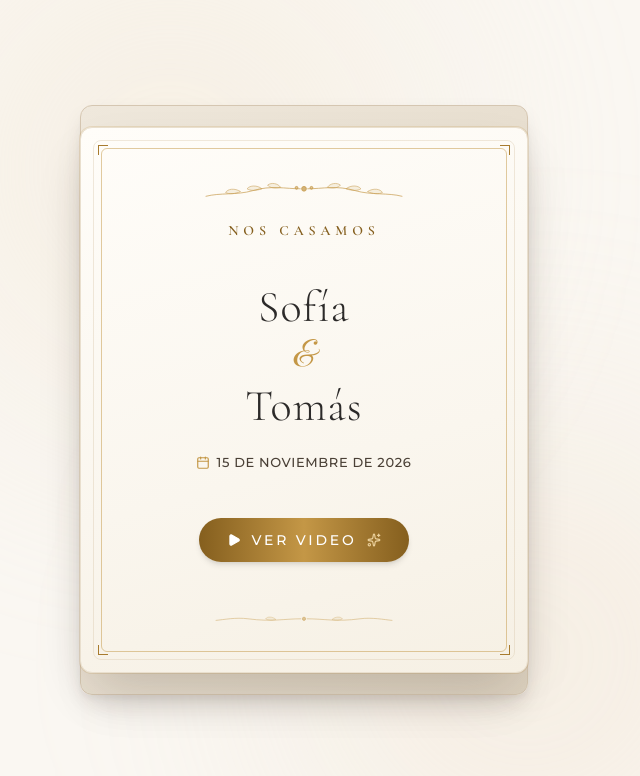
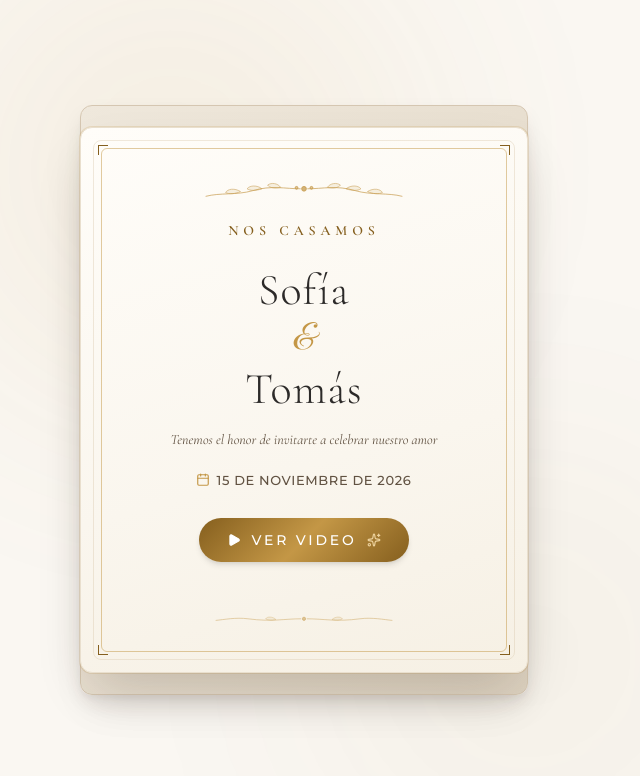
Before and after one commit to Leanramon98/syl, a React (Vite) app: page / in a window 1280 px wide. Shown: the top 776 px of the page, without its empty margins (336-976 px from the left). Built offline with nearby package versions, Linux system fonts and the light colour scheme.

Commit message:
feat: centralize all invitation texts, theme colors, and typography in invitation.ts

```diff
--- a/src/App.tsx
+++ b/src/App.tsx
@@ -7,12 +7,39 @@ export function App() {
   const [animationStage, setAnimationStage] = useState<AnimationStage>('closed');
   const [isVideoModalOpen, setIsVideoModalOpen] = useState<boolean>(false);
 
+  const { theme } = invitationConfig;
+
+  // Injected CSS custom properties from invitationConfig.theme
+  const rootStyle = {
+    '--theme-accent': theme.primaryAccent,
+    '--theme-accent-hover': theme.primaryAccentHover,
+    '--theme-bg': theme.paperBackground,
+    '--theme-card': theme.cardBackground,
+    '--theme-text': theme.textPrimary,
+    '--theme-text-muted': theme.textSecondary,
+    '--theme-font-serif': theme.fontSerif,
+    '--theme-font-sans': theme.fontSans,
+    '--theme-font-script': theme.fontScript,
+    backgroundColor: theme.paperBackground,
+    color: theme.textPrimary,
+    fontFamily: theme.fontSans,
+  } as React.CSSProperties;
+
   return (
-    <div className="relative min-h-[100dvh] w-full flex items-center justify-center p-3 sm:p-6 paper-texture overflow-x-hidden selection:bg-[#E8DCC4]">
-      {/* Ambient background glows */}
+    <div
+      style={rootStyle}
+      className="relative min-h-[100dvh] w-full flex items-center justify-center p-3 sm:p-6 paper-texture overflow-x-hidden selection:bg-[var(--theme-accent)] selection:text-white"
+    >
+      {/* Ambient background glows using primary theme accents */}
       <div className="fixed inset-0 pointer-events-none overflow-hidden">
-        <div className="absolute top-[-10%] left-[20%] w-[500px] h-[500px] rounded-full bg-[#F3E7D3]/40 blur-[120px]" />
-        <div className="absolute bottom-[-10%] right-[15%] w-[450px] h-[450px] rounded-full bg-[#EBD8BC]/30 blur-[130px]" />
+        <div
+          className="absolute top-[-10%] left-[20%] w-[500px] h-[500px] rounded-full blur-[120px] opacity-40"
+          style={{ backgroundColor: `${theme.primaryAccent}33` }}
+        />
+        <div
+          className="absolute bottom-[-10%] right-[15%] w-[450px] h-[450px] rounded-full blur-[130px] opacity-30"
+          style={{ backgroundColor: `${theme.primaryAccentHover}26` }}
+        />
       </div>
 
       {/* Main Center Stage: Gatefold Envelope */}
--- a/src/components/Envelope/GatefoldEnvelope.tsx
+++ b/src/components/Envelope/GatefoldEnvelope.tsx
@@ -22,6 +22,8 @@ export const GatefoldEnvelope: React.FC<GatefoldEnvelopeProps> = ({
   const [internalStage, setInternalStage] = useState<AnimationStage>('closed');
   const stage = externalStage !== undefined ? externalStage : internalStage;
 
+  const { couple, theme, options } = invitationConfig;
+
   const updateStage = (newStage: AnimationStage) => {
     setInternalStage(newStage);
     onStageChange?.(newStage);
@@ -33,20 +35,20 @@ export const GatefoldEnvelope: React.FC<GatefoldEnvelopeProps> = ({
   };
 
   // Progression of the animation sequence:
-  // Total intro timeline: ~5.2s
-  // 1. closed: 1.0s contemplation beat (auto-starts or click immediately)
+  // 1. closed: contemplation beat before auto-starting (if autoPlayIntro is true)
   // 2. untying: 1.4s ribbon & wax dissolution
-  // 3. opening: 1.0s doors swinging open (1.6s total swing)
+  // 3. opening: 1.0s doors swinging open
   // 4. revealing: 1.8s card smoothly rises forward & contents bloom
   // 5. opened: final stable interactive state
   useEffect(() => {
     let timer: NodeJS.Timeout;
 
     if (stage === 'closed') {
-      // Deliberate contemplation beat before auto-starting intro (~800ms)
-      timer = setTimeout(() => {
-        updateStage('untying');
-      }, 800);
+      if (options.autoPlayIntro) {
+        timer = setTimeout(() => {
+          updateStage('untying');
+        }, options.introDelayMs);
+      }
     } else if (stage === 'untying') {
       // Ribbon unties and wax gently dissolves over 1.4s
       timer = setTimeout(() => {
@@ -65,7 +67,7 @@ export const GatefoldEnvelope: React.FC<GatefoldEnvelopeProps> = ({
     }
 
     return () => clearTimeout(timer);
-  }, [stage]);
+  }, [stage, options.autoPlayIntro, options.introDelayMs]);
 
   const handleReplay = () => {
     updateStage('closed');
@@ -89,8 +91,14 @@ export const GatefoldEnvelope: React.FC<GatefoldEnvelopeProps> = ({
         <div className="absolute inset-0 rounded-xl bg-gradient-to-br from-[#EFE8DC] via-[#E8DFD0] to-[#DDD2C0] shadow-luxury border border-[#D5C6B1] overflow-hidden">
           {/* Subtle watermark monogram inside back tray */}
           <div className="absolute inset-0 opacity-15 flex items-center justify-center pointer-events-none">
-            <span className="font-serif text-8xl sm:text-9xl text-[#B88E48] select-none font-extralight tracking-widest">
-              {invitationConfig.couple.initials}
+            <span
+              className="text-8xl sm:text-9xl select-none font-extralight tracking-widest"
+              style={{
+                fontFamily: theme.fontSerif,
+                color: theme.primaryAccent,
+              }}
+            >
+              {couple.initials}
             </span>
           </div>
         </div>
@@ -105,7 +113,7 @@ export const GatefoldEnvelope: React.FC<GatefoldEnvelopeProps> = ({
           <InvitationCard
             isRevealed={isCardRevealed}
             onOpenVideo={onOpenVideo}
-            onReplay={stage === 'opened' ? handleReplay : undefined}
+            onReplay={stage === 'opened' && options.showReplayButton ? handleReplay : undefined}
           />
         </div>
 
@@ -136,7 +144,7 @@ export const GatefoldEnvelope: React.FC<GatefoldEnvelopeProps> = ({
               onClick={handleStartOpening}
               className="absolute z-40 cursor-pointer pointer-events-auto flex flex-col items-center"
             >
-              <WaxSeal initials={invitationConfig.couple.initials} />
+              <WaxSeal initials={couple.initials} />
             </motion.div>
           )}
         </AnimatePresence>
--- a/src/components/InvitationCard/FloralOrnaments.tsx
+++ b/src/components/InvitationCard/FloralOrnaments.tsx
@@ -2,11 +2,13 @@ import React from 'react';
 
 interface FloralOrnamentProps {
   className?: string;
+  style?: React.CSSProperties;
   variant?: 'top' | 'bottom' | 'divider' | 'corner';
 }
 
 export const FloralOrnaments: React.FC<FloralOrnamentProps> = ({
   className = '',
+  style,
   variant = 'top',
 }) => {
   if (variant === 'top') {
@@ -16,6 +18,7 @@ export const FloralOrnaments: React.FC<FloralOrnamentProps> = ({
         fill="none"
         xmlns="http://www.w3.org/2000/svg"
         className={`w-48 sm:w-56 h-auto stroke-current ${className}`}
+        style={style}
         aria-hidden="true"
       >
         {/* Central delicate bud and leaves */}
@@ -83,6 +86,7 @@ export const FloralOrnaments: React.FC<FloralOrnamentProps> = ({
         fill="none"
         xmlns="http://www.w3.org/2000/svg"
         className={`w-40 sm:w-48 h-auto stroke-current ${className}`}
+        style={style}
         aria-hidden="true"
       >
         <circle cx="120" cy="16" r="2" fill="currentColor" fillOpacity="0.75" />
@@ -115,7 +119,7 @@ export const FloralOrnaments: React.FC<FloralOrnamentProps> = ({
 
   // Elegant subtle line divider
   return (
-    <div className={`flex items-center justify-center gap-3 ${className}`}>
+    <div className={`flex items-center justify-center gap-3 ${className}`} style={style}>
       <span className="h-[0.5px] w-12 sm:w-20 bg-gradient-to-r from-transparent via-[#C49746]/60 to-[#C49746]" />
       <span className="w-1.5 h-1.5 rotate-45 border border-[#C49746] bg-[#C49746]/30" />
       <span className="h-[0.5px] w-12 sm:w-20 bg-gradient-to-l from-transparent via-[#C49746]/60 to-[#C49746]" />
--- a/src/components/InvitationCard/InvitationCard.tsx
+++ b/src/components/InvitationCard/InvitationCard.tsx
@@ -15,7 +15,7 @@ export const InvitationCard: React.FC<InvitationCardProps> = ({
   onReplay,
   isRevealed = true,
 }) => {
-  const { couple, title, date, buttonText, replayText } = invitationConfig;
+  const { couple, mainPhrase, date, secondaryText, buttonText, theme, options } = invitationConfig;
 
   return (
     <motion.article
@@ -33,36 +33,65 @@ export const InvitationCard: React.FC<InvitationCardProps> = ({
         duration: 1.6,
         ease: [0.16, 1, 0.3, 1], // Velvety smooth emergence forward
       }}
+      style={{
+        backgroundColor: theme.cardBackground,
+        fontFamily: theme.fontSans,
+      }}
       className="relative w-full max-w-[420px] sm:max-w-[460px] mx-auto rounded-xl p-6 sm:p-8 card-texture border border-[#E9DFCE] text-center select-none overflow-hidden"
     >
       {/* Outer decorative margin border */}
       <div className="absolute inset-2 sm:inset-3 rounded-lg border border-[#D9C8AC]/40 pointer-events-none" />
 
       {/* Inner fine gold border with corner notches */}
-      <div className="absolute inset-3.5 sm:inset-5 rounded-md border border-[#C49746]/50 pointer-events-none">
+      <div
+        className="absolute inset-3.5 sm:inset-5 rounded-md border pointer-events-none"
+        style={{ borderColor: `${theme.primaryAccent}80` }}
+      >
         {/* Subtle corner flourish accents */}
-        <span className="absolute -top-1 -left-1 w-2.5 h-2.5 border-t border-l border-[#A87B2E]" />
-        <span className="absolute -top-1 -right-1 w-2.5 h-2.5 border-t border-r border-[#A87B2E]" />
-        <span className="absolute -bottom-1 -left-1 w-2.5 h-2.5 border-b border-l border-[#A87B2E]" />
-        <span className="absolute -bottom-1 -right-1 w-2.5 h-2.5 border-b border-r border-[#A87B2E]" />
+        <span
+          className="absolute -top-1 -left-1 w-2.5 h-2.5 border-t border-l"
+          style={{ borderColor: theme.primaryAccentHover }}
+        />
+        <span
+          className="absolute -top-1 -right-1 w-2.5 h-2.5 border-t border-r"
+          style={{ borderColor: theme.primaryAccentHover }}
+        />
+        <span
+          className="absolute -bottom-1 -left-1 w-2.5 h-2.5 border-b border-l"
+          style={{ borderColor: theme.primaryAccentHover }}
+        />
+        <span
+          className="absolute -bottom-1 -right-1 w-2.5 h-2.5 border-b border-r"
+          style={{ borderColor: theme.primaryAccentHover }}
+        />
       </div>
 
       <div className="relative z-10 flex flex-col items-center justify-between min-h-[440px] sm:min-h-[480px] py-2">
-        {/* Top delicate botanical ornament & Headline */}
+        {/* Top delicate botanical ornament & Main Headline */}
         <motion.header
           initial={{ opacity: 0, y: -6 }}
           animate={isRevealed ? { opacity: 1, y: 0 } : { opacity: 0, y: -6 }}
           transition={{ duration: 0.9, delay: 0.25, ease: [0.16, 1, 0.3, 1] }}
           className="flex flex-col items-center w-full pt-1"
         >
-          <FloralOrnaments variant="top" className="text-[#C49746] mb-3 opacity-90" />
+          <FloralOrnaments
+            variant="top"
+            className="mb-3 opacity-90"
+            style={{ color: theme.primaryAccent }}
+          />
 
-          <h2 className="font-serif text-xs sm:text-sm tracking-[0.35em] uppercase text-[#855F1E] font-semibold">
-            {title}
+          <h2
+            className="text-xs sm:text-sm tracking-[0.35em] uppercase font-semibold"
+            style={{
+              fontFamily: theme.fontSerif,
+              color: theme.primaryAccentHover,
+            }}
+          >
+            {mainPhrase}
           </h2>
         </motion.header>
 
-        {/* Center: Couple Names & Date */}
+        {/* Center: Couple Names, Secondary Phrase & Date */}
         <div className="my-auto py-3 flex flex-col items-center w-full">
           <motion.div
             initial={{ opacity: 0, y: 8 }}
@@ -70,30 +99,70 @@ export const InvitationCard: React.FC<InvitationCardProps> = ({
             transition={{ duration: 1.0, delay: 0.45, ease: [0.16, 1, 0.3, 1] }}
             className="flex flex-col items-center"
           >
-            <h1 className="font-serif text-3xl sm:text-4xl md:text-[2.75rem] font-light tracking-wide text-[#2C2A29] leading-tight">
+            <h1
+              className="text-3xl sm:text-4xl md:text-[2.75rem] font-light tracking-wide leading-tight"
+              style={{
+                fontFamily: theme.fontSerif,
+                color: theme.textPrimary,
+              }}
+            >
               {couple.person1}
             </h1>
 
             <div className="my-0.5 flex items-center justify-center">
-              <span className="font-script text-3xl sm:text-4xl text-[#C49746] font-normal px-2 transform -rotate-3">
-                &
+              <span
+                className="text-3xl sm:text-4xl font-normal px-2 transform -rotate-3 select-none"
+                style={{
+                  fontFamily: theme.fontScript,
+                  color: theme.primaryAccent,
+                }}
+              >
+                {couple.ampersand || '&'}
               </span>
             </div>
 
-            <h1 className="font-serif text-3xl sm:text-4xl md:text-[2.75rem] font-light tracking-wide text-[#2C2A29] leading-tight">
+            <h1
+              className="text-3xl sm:text-4xl md:text-[2.75rem] font-light tracking-wide leading-tight"
+              style={{
+                fontFamily: theme.fontSerif,
+                color: theme.textPrimary,
+              }}
+            >
               {couple.person2}
             </h1>
           </motion.div>
+
+          {/* Secondary invitation phrase if provided */}
+          {secondaryText && secondaryText.trim() !== '' && (
+            <motion.p
+              initial={{ opacity: 0, y: 6 }}
+              animate={isRevealed ? { opacity: 1, y: 0 } : { opacity: 0, y: 6 }}
+              transition={{ duration: 0.9, delay: 0.55, ease: [0.16, 1, 0.3, 1] }}
+              className="mt-3 px-4 text-xs sm:text-sm font-light italic max-w-[280px] sm:max-w-[320px] leading-relaxed text-center"
+              style={{
+                fontFamily: theme.fontSerif,
+                color: theme.textSecondary,
+              }}
+            >
+              {secondaryText}
+            </motion.p>
+          )}
 
           {/* Date Information */}
           <motion.div
             initial={{ opacity: 0, y: 6 }}
             animate={isRevealed ? { opacity: 1, y: 0 } : { opacity: 0, y: 6 }}
             transition={{ duration: 1.0, delay: 0.65, ease: [0.16, 1, 0.3, 1] }}
-            className="mt-5 flex items-center gap-2 text-xs sm:text-sm text-[#4A4036]"
+            className="mt-5 flex items-center gap-2 text-xs sm:text-sm"
           >
-            <div className="flex items-center gap-1.5 font-sans font-medium text-[#4A4036] tracking-wider uppercase text-xs sm:text-[13px]">
-              <Calendar className="w-3.5 h-3.5 text-[#C49746]" />
+            <div
+              className="flex items-center gap-1.5 font-medium tracking-wider uppercase text-xs sm:text-[13px]"
+              style={{
+                fontFamily: theme.fontSans,
+                color: theme.textSecondary,
+              }}
+            >
+              <Calendar className="w-3.5 h-3.5" style={{ color: theme.primaryAccent }} />
               <span>{date}</span>
             </div>
           </motion.div>
@@ -113,7 +182,11 @@ export const InvitationCard: React.FC<InvitationCardProps> = ({
               onClick={onOpenVideo}
               whileHover={{ scale: 1.03 }}
               whileTap={{ scale: 0.97 }}
-              className="group relative inline-flex items-center justify-center gap-2.5 px-7 py-3 rounded-full bg-gradient-to-r from-[#855F1E] via-[#C49746] to-[#855F1E] text-white font-sans text-xs sm:text-sm uppercase tracking-[0.2em] font-medium shadow-md hover:shadow-lg transition-all duration-300 focus:outline-none focus:ring-2 focus:ring-[#C49746] focus:ring-offset-2 focus:ring-offset-[#FAF6EE] cursor-pointer overflow-hidden"
+              className="group relative inline-flex items-center justify-center gap-2.5 px-7 py-3 rounded-full text-white text-xs sm:text-sm uppercase tracking-[0.2em] font-medium shadow-md hover:shadow-lg transition-all duration-300 focus:outline-none cursor-pointer overflow-hidden"
+              style={{
+                background: `linear-gradient(135deg, ${theme.primaryAccentHover} 0%, ${theme.primaryAccent} 50%, ${theme.primaryAccentHover} 100%)`,
+                fontFamily: theme.fontSans,
+              }}
               aria-label={`${buttonText}: ${invitationConfig.video.title}`}
             >
               {/* Soft gold sheen animation sweeping across button at the end of the intro */}
@@ -143,18 +216,22 @@ export const InvitationCard: React.FC<InvitationCardProps> = ({
           </motion.div>
 
           {/* Secondary / Discreet Replay Action */}
-          {onReplay && (
+          {options.showReplayButton && onReplay && (
             <motion.button
               type="button"
               initial={{ opacity: 0 }}
               animate={isRevealed ? { opacity: 1 } : { opacity: 0 }}
               transition={{ delay: 1.1, duration: 0.8 }}
               onClick={onReplay}
-              className="inline-flex items-center gap-1.5 text-[11px] sm:text-xs text-[#9B8874] hover:text-[#574433] transition-colors duration-200 tracking-wider font-sans uppercase font-medium focus:outline-none focus:underline cursor-pointer"
-              title={replayText}
+              className="inline-flex items-center gap-1.5 text-[11px] sm:text-xs transition-colors duration-200 tracking-wider uppercase font-medium focus:outline-none focus:underline cursor-pointer"
+              style={{
+                color: theme.textSecondary,
+                fontFamily: theme.fontSans,
+              }}
+              title={options.replayButtonText}
             >
               <RotateCcw className="w-3 h-3" />
-              <span>{replayText}</span>
+              <span>{options.replayButtonText}</span>
             </motion.button>
           )}
 
@@ -163,7 +240,11 @@ export const InvitationCard: React.FC<InvitationCardProps> = ({
             animate={isRevealed ? { opacity: 0.7 } : { opacity: 0 }}
             transition={{ delay: 1.0, duration: 0.8 }}
           >
-            <FloralOrnaments variant="bottom" className="text-[#C49746] mt-1" />
+            <FloralOrnaments
+              variant="bottom"
+              className="mt-1"
+              style={{ color: theme.primaryAccent }}
+            />
           </motion.div>
         </footer>
       </div>
--- a/src/config/invitation.ts
+++ b/src/config/invitation.ts
@@ -1,99 +1,128 @@
 /**
- * Wedding Invitation Configuration
+ * Wedding Digital Invitation Configuration
  *
- * Customize all text, dates, names, locations, and video settings here.
+ * Single centralized configuration object for editing all texts,
+ * couple names, dates, colors, fonts, video source, and playback options.
  */
+
+export interface CoupleConfig {
+  /** Name of the first partner */
+  person1: string;
+  /** Name of the second partner */
+  person2: string;
+  /** Connector between names (e.g. '&', 'y', '+') */
+  ampersand?: string;
+  /** Monogram initials for the wax seal and interior watermark (e.g. 'S & T') */
+  initials: string;
+}
 
 export interface VideoConfig {
   /**
    * Type of video embed or custom stream
+   * - 'auto': Automatically detect based on URL
    * - 'youtube': YouTube video (watch URL, share URL, or embed URL)
    * - 'vimeo': Vimeo video URL (watch URL or player embed URL)
-   * - 'local' | 'custom': Direct MP4/WebM file (e.g. '/video.mp4')
-   * - 'auto': Automatically detect based on URL
+   * - 'local': Direct MP4/WebM file (e.g. '/video.mp4' in public folder)
    */
-  type?: 'youtube' | 'vimeo' | 'custom' | 'local' | 'auto';
-  /**
-   * The embed, share, or video stream URL / local file path.
-   * Examples:
-   * - YouTube: "https://www.youtube.com/watch?v=LXb3EKWsInQ" or "https://youtu.be/LXb3EKWsInQ"
-   * - Vimeo: "https://vimeo.com/123456789"
-   * - Local file: "/video.mp4" (placed in the public/ folder)
-   */
+  type: 'auto' | 'youtube' | 'vimeo' | 'local';
+  /** Video URL or local file path */
   url: string;
   /** Accessible title for screen readers and modal header */
-  title?: string;
-  /** Optional poster image URL for HTML5 video player */
+  title: string;
+  /** Optional poster image URL for local video playback */
   poster?: string;
 }
 
-export interface CoupleConfig {
-  person1: string;
-  person2: string;
-  initials: string;
-  subtitle?: string;
+export interface ThemeConfig {
+  /** Main metallic or brand accent (gold) */
+  primaryAccent: string;
+  /** Darker accent for hover states, active borders and headlines */
+  primaryAccentHover: string;
+  /** Outer viewport & page background color */
+  paperBackground: string;
+  /** Inner invitation card background */
+  cardBackground: string;
+  /** Main heading and text color */
+  textPrimary: string;
+  /** Subtitle, date, and secondary text color */
+  textSecondary: string;
+  /** Serif font family for titles and elegant headings */
+  fontSerif: string;
+  /** Sans-serif font family for dates, labels, and buttons */
+  fontSans: string;
+  /** Script / calligraphy font family for ornamental ampersand */
+  fontScript: string;
+}
+
+export interface OptionsConfig {
+  /** Whether the envelope untying & opening animation starts automatically */
+  autoPlayIntro: boolean;
+  /** Delay in milliseconds before starting the auto-play intro */
+  introDelayMs: number;
+  /** Show discrete replay button on the revealed card */
+  showReplayButton: boolean;
+  /** Label for the replay button */
+  replayButtonText: string;
 }
 
 export interface InvitationConfig {
   couple: CoupleConfig;
-  title: string;
-  headline?: string;
+  mainPhrase: string;
   date: string;
-  time?: string;
-  location: string;
-  address?: string;
-  reception?: string;
+  secondaryText?: string;
+  buttonText: string;
   video: VideoConfig;
-  buttonText: string;
-  replayText: string;
-  envelopePrompt: string;
+  theme: ThemeConfig;
+  options: OptionsConfig;
 }
 
 export const invitationConfig: InvitationConfig = {
+  // Couple Information
   couple: {
     person1: "Sofía",
     person2: "Tomás",
+    ampersand: "&",
     initials: "S & T",
-    subtitle: "Junto a sus familias",
   },
-  title: "Nos casamos",
-  headline: "Tenemos el honor de invitarte a celebrar nuestro casamiento",
+
+  // Main Invitation Phrasing
+  mainPhrase: "Nos casamos",
+
+  // Celebration Date
   date: "15 de noviembre de 2026",
-  time: "17:30 hs",
-  location: "Estancia La Candelaria",
-  address: "Ruta 205 Km 114.5, Lobos, Prov. de Buenos Aires",
-  reception: "Ceremonia & Fiesta al atardecer",
-  // =========================================================================
-  // VIDEO CONFIGURATION
-  // =========================================================================
-  // The video modal supports YouTube, Vimeo, and local video files (.mp4/.webm).
-  // URLs are automatically normalized and optimized for mobile playback.
-  //
-  // HOW TO SWITCH VIDEO SOURCES:
-  //
-  // 1. YouTube (Recommended):
-  //    type: "youtube", // or "auto"
-  //    url: "https://www.youtube.com/watch?v=LXb3EKWsInQ", // or "https://youtu.be/..."
-  //    title: "Sofía & Tomás — Nuestra Historia de Amor",
-  //
-  // 2. Vimeo:
-  //    type: "vimeo", // or "auto"
-  //    url: "https://vimeo.com/123456789", // or "https://player.vimeo.com/video/..."
-  //    title: "Sofía & Tomás — Nuestra Historia de Amor",
-  //
-  // 3. Local Video File:
-  //    Place your video inside the `public/` directory (e.g., `public/video.mp4`)
-  //    type: "local", // or "custom", or "auto"
-  //    url: "/video.mp4",
-  //    poster: "/video-poster.jpg", // Optional cover image before playing
-  //    title: "Sofía & Tomás — Nuestra Historia de Amor",
-  // =========================================================================
+
+  // Secondary Invitation Text (leave as empty string or undefined to omit)
+  secondaryText: "Tenemos el honor de invitarte a celebrar nuestro amor",
+
+  // Primary Action Button Label
+  buttonText: "Ver video",
+
+  // Video Source Configuration
+  // Supports YouTube, Vimeo, and local video files in the public folder.
   video: {
     type: "youtube",
     url: "https://www.youtube.com/watch?v=LXb3EKWsInQ",
     title: "Sofía & Tomás — Nuestra Historia de Amor",
   },
-  buttonText: "Ver video",
-  replayText: "Repetir animación",
-  envelopePrompt: "Tocar para abrir",
+
+  // Color Palette and Typography Styles
+  theme: {
+    primaryAccent: "#C49746",
+    primaryAccentHover: "#855F1E",
+    paperBackground: "#FAF7F2",
+    cardBackground: "#FFFDF9",
+    textPrimary: "#2C2A29",
+    textSecondary: "#615242",
+    fontSerif: "'Cormorant Garamond', Georgia, serif",
+    fontSans: "'Montserrat', sans-serif",
+    fontScript: "'Great Vibes', cursive",
+  },
+
+  // Interactive Playback Options
+  options: {
+    autoPlayIntro: true,
+    introDelayMs: 800,
+    showReplayButton: true,
+    replayButtonText: "Volver a ver apertura",
+  },
 };
--- a/src/index.css
+++ b/src/index.css
@@ -48,10 +48,10 @@
 
 /* Subtle luxury paper texture and gradients */
 .paper-texture {
-  background-color: #FAF7F2;
+  background-color: var(--theme-bg, #FAF7F2);
   background-image:
     radial-gradient(#E8DFC8 0.65px, transparent 0.65px),
-    radial-gradient(#DFD4BA 0.65px, #FAF7F2 0.65px);
+    radial-gradient(#DFD4BA 0.65px, var(--theme-bg, #FAF7F2) 0.65px);
   background-size: 26px 26px;
   background-position: 0 0, 13px 13px;
 }
@@ -61,7 +61,7 @@
 }
 
 .card-texture {
-  background: linear-gradient(165deg, #FFFDF9 0%, #FAF6EE 60%, #F6F0E4 100%);
+  background: linear-gradient(165deg, var(--theme-card, #FFFDF9) 0%, #FAF6EE 60%, #F6F0E4 100%);
 }
 
 .gold-shimmer {
```
